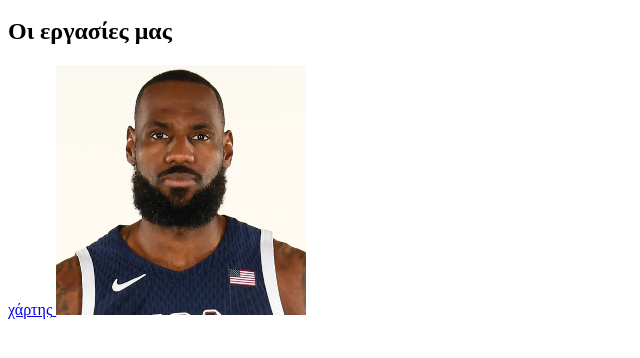
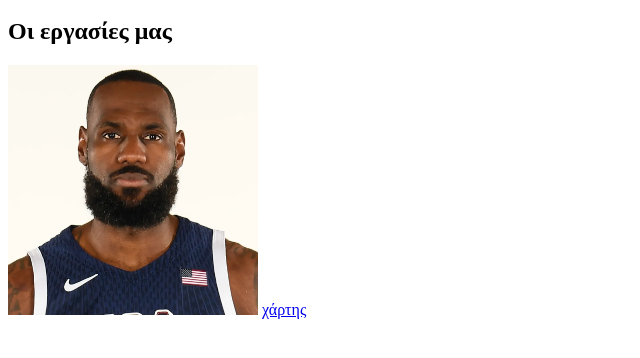
Before and after one commit to mixalex69/mixalex69.github.io, a plain HTML site: page index.html in a window 1280 px wide. Shown: the part 48-406 px from the top of the page, without its empty margins (0-640 px from the left). Drawn offline with Linux system fonts and the light colour scheme.

Commit message:
Update index.html

```diff
--- a/index.html
+++ b/index.html
@@ -5,8 +5,8 @@
   <body>
     <h1>Μιχάλης-Αλέξανδρος</h1>
     <h2>Οι εργασίες μας</h2>
+     <img src="lebron james.webp" width="250px">
     <a target="_blank" href="map"> <span >χάρτης</span>
     </a>
-    <img src="lebron james.webp" width="250px"
   </body>
 </html>
```
